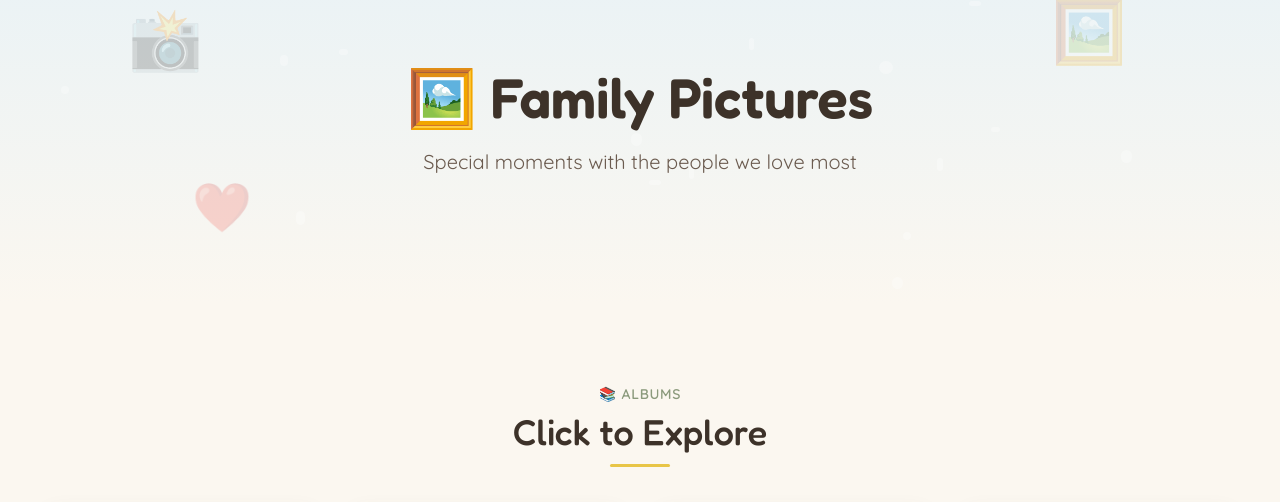
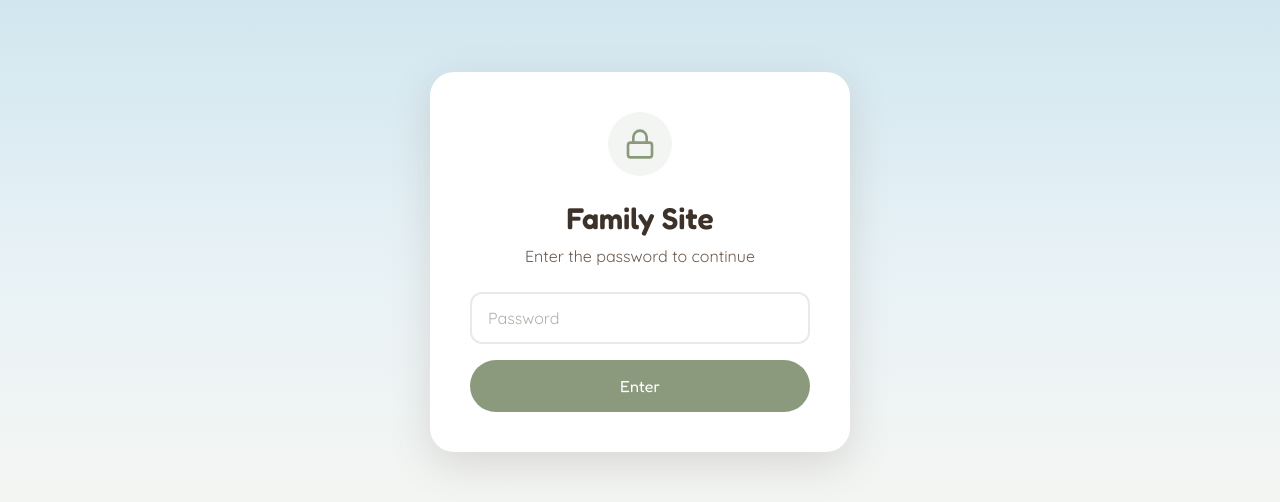
Before and after one commit to GCEstack/gian-lucca-ranch, a React (Vite) app: page /#/family in a window 1280 px wide. Shown: the part 138-640 px from the top of the page. Built offline with nearby package versions, Linux system fonts and the light colour scheme.

Commit message:
feat: add password gate with Holabeba

```diff
--- /dev/null
+++ b/src/components/PasswordGate.tsx
@@ -0,0 +1,74 @@
+import { useState, useEffect } from "react";
+import { Lock } from "lucide-react";
+
+const PASSWORD = "Holabeba";
+const STORAGE_KEY = "gian-lucca-auth";
+
+export default function PasswordGate({ children }: { children: React.ReactNode }) {
+  const [authenticated, setAuthenticated] = useState(false);
+  const [input, setInput] = useState("");
+  const [error, setError] = useState(false);
+
+  useEffect(() => {
+    const stored = sessionStorage.getItem(STORAGE_KEY);
+    if (stored === "true") {
+      setAuthenticated(true);
+    }
+  }, []);
+
+  const handleSubmit = (e: React.FormEvent) => {
+    e.preventDefault();
+    if (input === PASSWORD) {
+      sessionStorage.setItem(STORAGE_KEY, "true");
+      setAuthenticated(true);
+      setError(false);
+    } else {
+      setError(true);
+    }
+  };
+
+  if (authenticated) {
+    return <>{children}</>;
+  }
+
+  return (
+    <div
+      className="min-h-[100dvh] flex items-center justify-center px-4 sm:px-6"
+      style={{
+        background: "linear-gradient(180deg, #c5e0ec 0%, #e8f2f6 50%, #fbf7f0 100%)",
+      }}
+    >
+      <div className="w-full max-w-[420px] bg-white rounded-[24px] shadow-elevated p-8 sm:p-10 text-center">
+        <div className="w-16 h-16 mx-auto mb-6 rounded-full bg-sage-green/10 flex items-center justify-center">
+          <Lock className="w-8 h-8 text-sage-green" />
+        </div>
+        <h1 className="font-fredoka text-2xl sm:text-3xl font-semibold text-dark-brown mb-2">
+          Family Site
+        </h1>
+        <p className="font-quicksand text-soft-brown mb-6">
+          Enter the password to continue
+        </p>
+        <form onSubmit={handleSubmit} className="space-y-4">
+          <input
+            type="password"
+            value={input}
+            onChange={(e) => setInput(e.target.value)}
+            placeholder="Password"
+            className="w-full px-4 py-3 rounded-xl border-2 border-sage-green/20 font-quicksand text-dark-brown placeholder:text-soft-brown/50 focus:outline-none focus:border-sage-green transition-colors"
+          />
+          {error && (
+            <p className="font-quicksand text-sm text-red-400">
+              Incorrect password. Try again.
+            </p>
+          )}
+          <button
+            type="submit"
+            className="w-full font-fredoka text-base px-6 py-3.5 rounded-button transition-all duration-200 hover:scale-[1.02] bg-sage-green text-white hover:bg-hover-green"
+          >
+            Enter
+          </button>
+        </form>
+      </div>
+    </div>
+  );
+}
--- a/src/main.tsx
+++ b/src/main.tsx
@@ -3,6 +3,7 @@ import { createRoot } from "react-dom/client";
 import { createHashRouter, RouterProvider } from "react-router-dom";
 import "./index.css";
 import Layout from "./components/Layout";
+import PasswordGate from "./components/PasswordGate";
 import Home from "./pages/Home";
 import Videos from "./pages/Videos";
 import Learning from "./pages/Learning";
@@ -29,6 +30,8 @@ const router = createHashRouter([
 
 createRoot(document.getElementById("root")!).render(
   <StrictMode>
-    <RouterProvider router={router} />
-  </StrictMode>
+    <PasswordGate>
+      <RouterProvider router={router} />
+    </PasswordGate>
+  </StrictMode>,
 );
```
